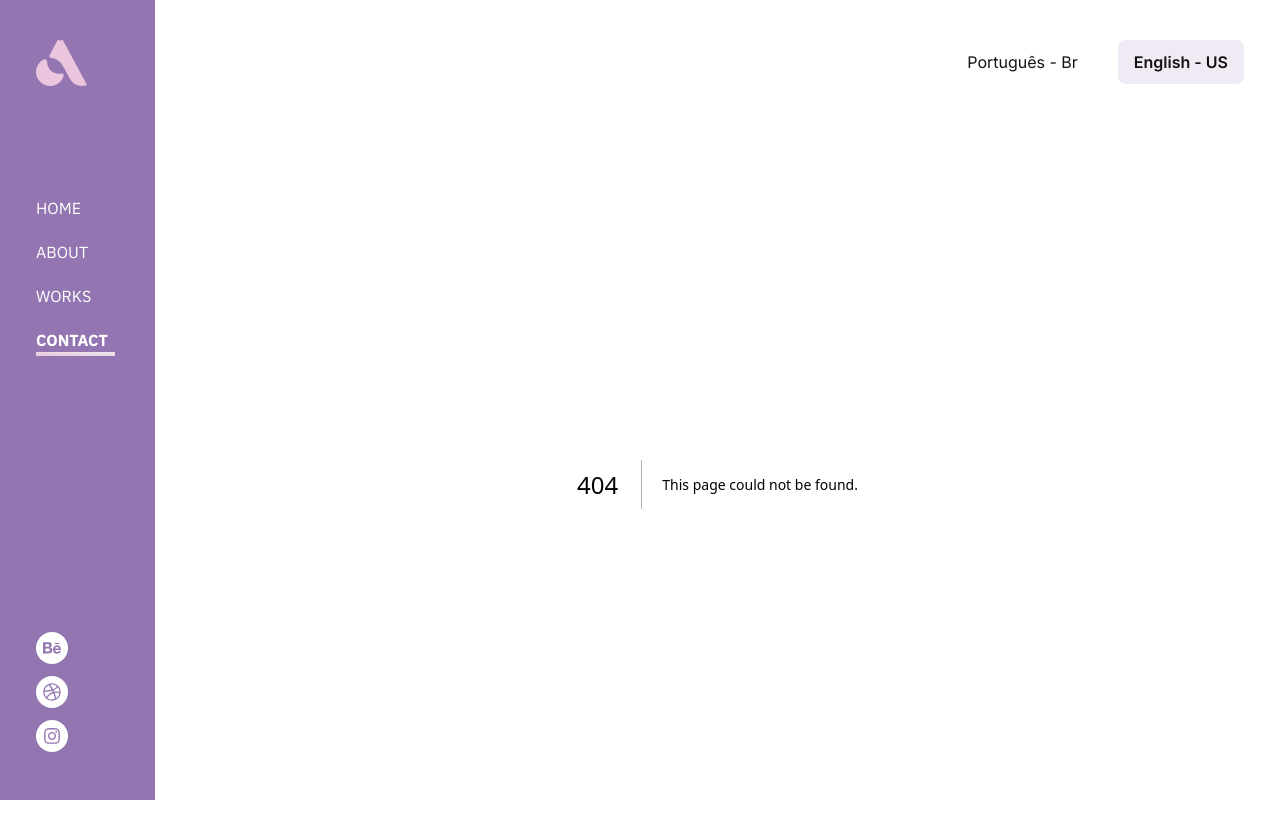
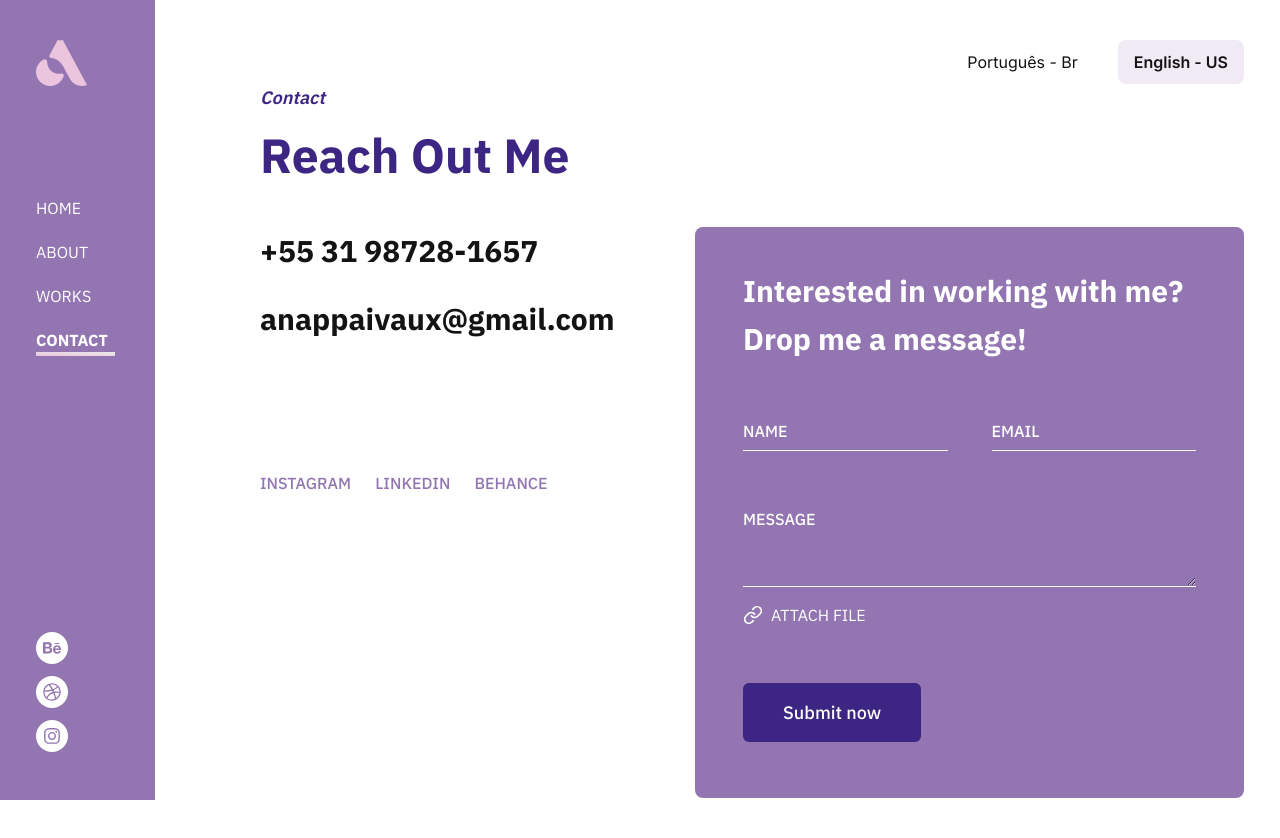
Before and after one commit to vbruno96/ana-portifolio, a Next.js app: page /contact in a window 1280 px wide. Before the commit this address had no page. Shown: the top 838 px of the page. After the commit the page ends 800 px from the top, so only its background shows below. Built offline with nearby package versions, Linux system fonts and the light colour scheme.

Commit message:
feat: create contact page

```diff
--- /dev/null
+++ b/src/app/contact/components/InputFile.tsx
@@ -0,0 +1,47 @@
+'use client'
+
+import { ChangeEvent, useRef, useState } from 'react'
+import { FiLink } from 'react-icons/fi'
+
+interface InputFileProps {
+  placeholder: string
+}
+
+export function InputFile({ placeholder }: InputFileProps) {
+  const [files, setFiles] = useState([]) as FileList
+
+  const inputFileRef = useRef<HTMLInputElement>(null)
+
+  console.log(files !== null)
+
+  function handleOpenAttachFile() {
+    inputFileRef.current?.click()
+  }
+
+  function handleInputFileChange(event: ChangeEvent<HTMLInputElement>) {
+    console.log(event.target.files)
+    if (event.target.files) {
+      setFiles(event.target.files)
+    }
+  }
+
+  return (
+    <>
+      <button
+        type="button"
+        className="flex items-center gap-2 font-ibm uppercase text-white"
+        onClick={handleOpenAttachFile}
+      >
+        <FiLink className="size-5" />
+        {files?.length > 0 ? files?.item(0)?.name : placeholder}
+      </button>
+      <input
+        className="hidden"
+        type="file"
+        name=""
+        onChange={handleInputFileChange}
+        ref={inputFileRef}
+      />
+    </>
+  )
+}
--- /dev/null
+++ b/src/app/contact/page.tsx
@@ -0,0 +1,61 @@
+import Link from 'next/link'
+import { Headings } from '../components/Headings'
+import { InputFile } from './components/InputFile'
+
+export default function Contact() {
+  return (
+    <section className="pl-[105px] pr-9 2xl:mx-auto 2xl:max-w-[1440px] 2xl:px-0">
+      <Headings title="Reach Out Me" subtitle="Contact" />
+      <div className="flex flex-wrap gap-20">
+        <div className="w-[22.1875rem] space-y-32 font-ibm">
+          <div className="space-y-5 text-3xl font-bold text-black">
+            <Link className="block" href="#">
+              +55 31 98728-1657
+            </Link>
+            <Link className="block" href="#">
+              anappaivaux@gmail.com
+            </Link>
+          </div>
+          <div className="space-x-6 font-medium uppercase text-purple">
+            <Link href="#">Instagram</Link>
+            <Link href="#">Linkedin</Link>
+            <Link href="#">Behance</Link>
+          </div>
+        </div>
+        <form className="flex-1 space-y-14 rounded-lg bg-purple px-12 pb-14 pt-10 font-ibm">
+          <span className="text-3xl font-bold text-white">
+            Interested in working with me? <br />
+            Drop me a message!
+          </span>
+          <div className="flex flex-wrap gap-11">
+            <input
+              className="bg-transparent h-8 flex-1 border-b border-white pb-2 font-medium text-white placeholder:uppercase placeholder:text-white"
+              type="text"
+              placeholder="Name"
+            />
+            <input
+              className="bg-transparent h-8 flex-1 border-b border-white pb-2 font-medium text-white placeholder:uppercase placeholder:text-white"
+              type="email"
+              placeholder="Email"
+            />
+          </div>
+          <div className="space-y-4">
+            <textarea
+              className="bg-transparent block h-20 w-full flex-1 border-b border-white pb-2 font-medium text-white placeholder:uppercase placeholder:text-white"
+              name=""
+              id=""
+              placeholder="Message"
+            ></textarea>
+            <InputFile placeholder="Attach File" />
+          </div>
+          <button
+            className="rounded-md bg-blue px-10 py-4 text-lg font-medium text-white"
+            type="submit"
+          >
+            Submit now
+          </button>
+        </form>
+      </div>
+    </section>
+  )
+}
```
